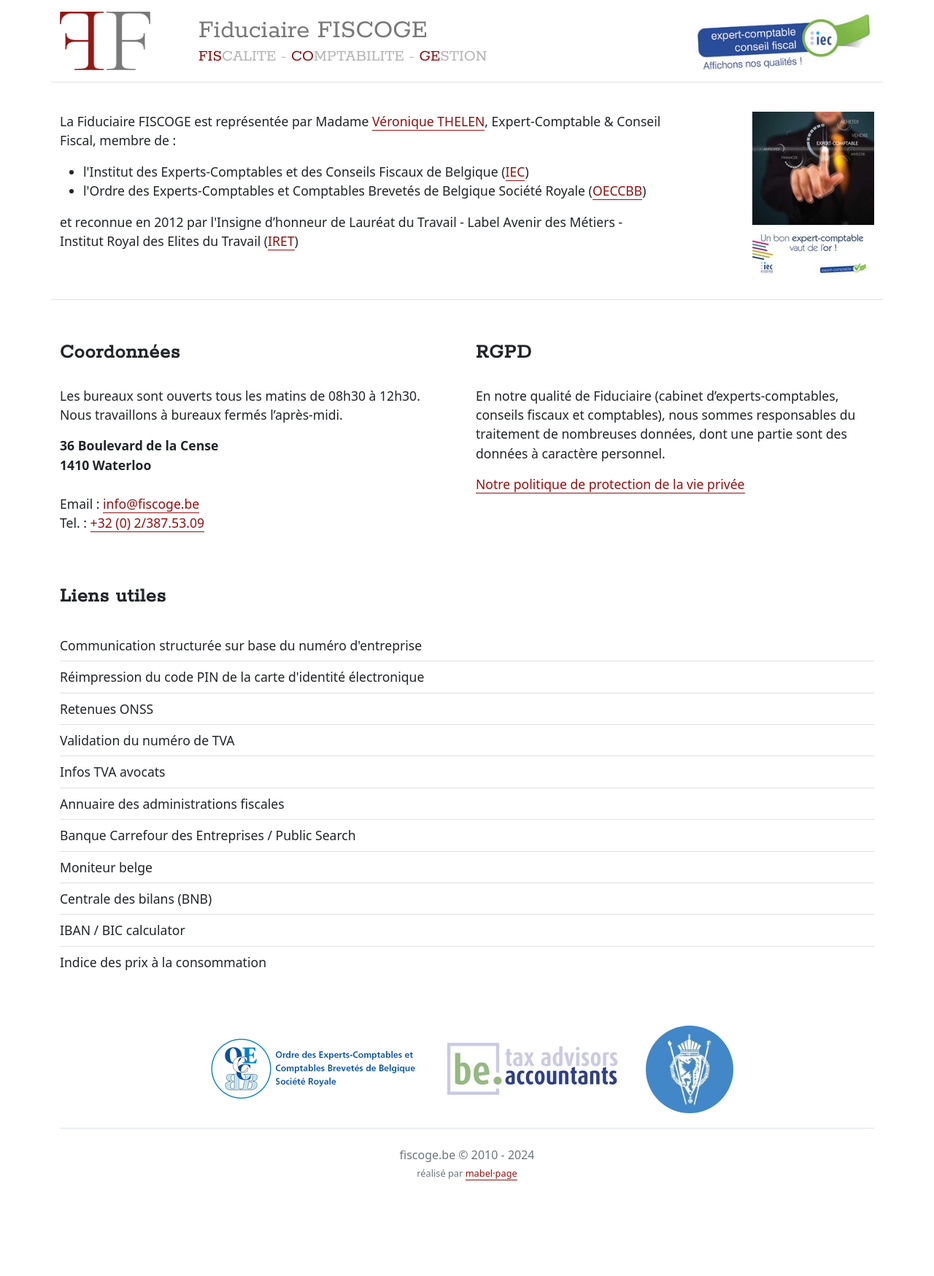
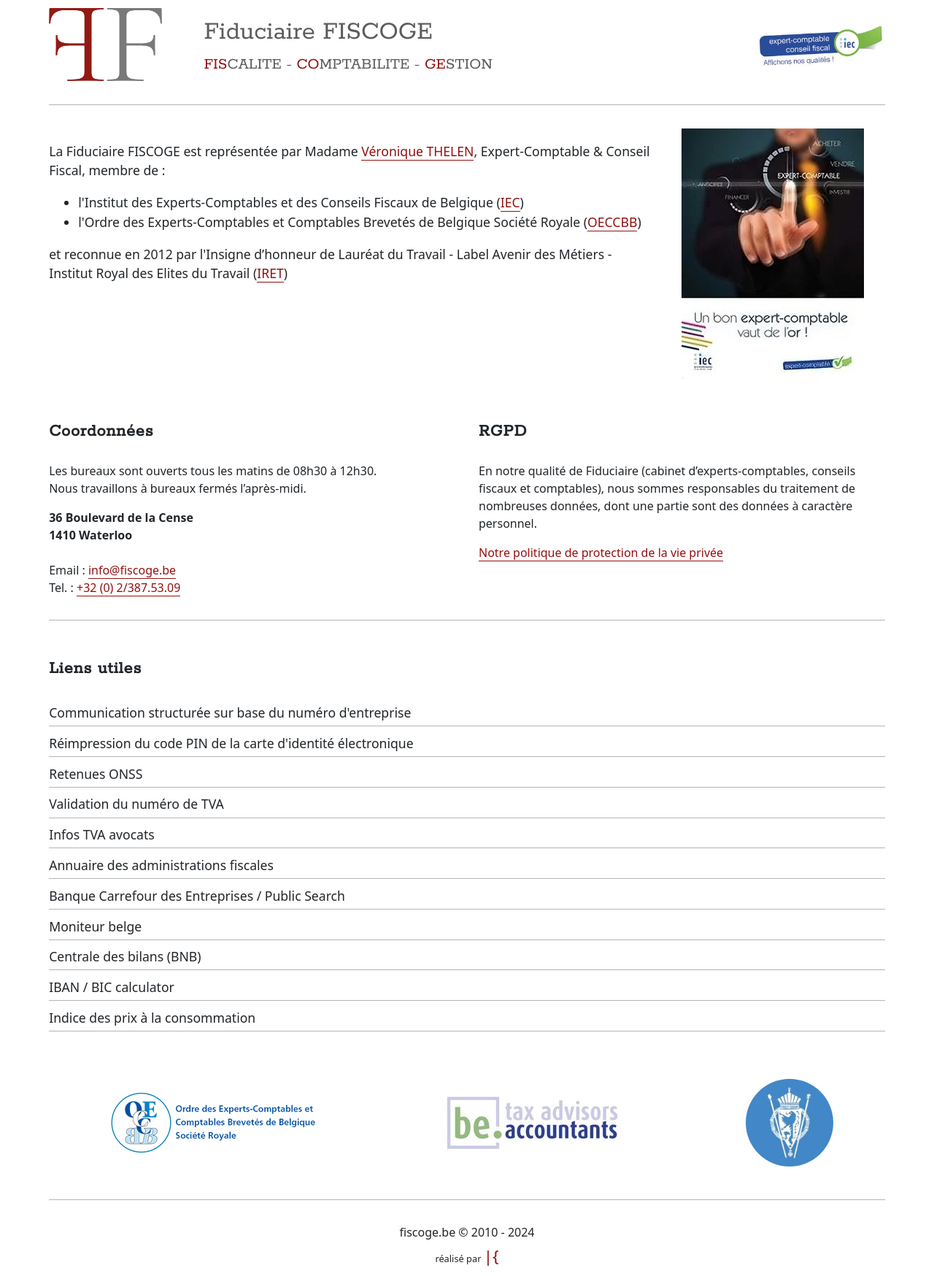
Before and after one commit to amstram-creation/fiscoge.be, a PHP site: page / in a window 1280 px wide. Shown: the whole page at 73% size. Before the commit the page ends 1617 px from the top, so only its background shows below. Run offline with PHP 8.4, Linux system fonts and the light colour scheme.

Commit message:
optimized site 100%

```diff
--- a/htdocs/assets/css/fiscoge.css
+++ b/htdocs/assets/css/fiscoge.css
@@ -1,103 +1,267 @@
-h1, h2, h3{
-  margin:0;
-  font-family: "Rokkitt", "Open Sans", "Helvetica Neue", "Helvetica", "sans-serif";
+@font-face {
+  font-family: 'Rokkitt';
+  src: url('/assets/Rokkitt-Regular.woff2') format('woff2'), url('/assets/Rokkitt-Regular.woff') format('woff');
+  font-style: normal;
+  font-weight: 400;
+  font-display: swap;
 }
 
-header h1{
-  font-size:1.3rem;
-  color:rgba(121,121,121,1);
+:root {
+  --font-content: system-ui, -apple-system, "Segoe UI", Roboto, "Helvetica Neue", "Noto Sans", "Liberation Sans", Arial, sans-serif;
+  --font-nav: "Rokkitt", "Open Sans", "Helvetica Neue", "Helvetica", "sans-serif";
+
+  --color-pri: #931010;
+  --color-sec: #212529;
+  --color-ter: rgb(92, 92, 92);
+  --color-ter-light: rgb(181, 181, 181);
 }
 
-header h2{
-  font-size:0.8rem;
-  color:rgba(181, 181, 181, 1);
+* {
+  box-sizing: border-box;
+
+  color: var(--color-sec);
+
+  font-family: var(--font-content);
+  font-style: normal;
+  font-weight: normal;
 }
 
-header strong{
-  color:#931010;
-  font-weight:normal;
+strong {
+  font-weight: bold;
 }
 
-@media (min-width: 400px){header h2{font-size:0.9rem;}}
-@media (min-width: 500px){header h2{font-size:1rem;}}
-@media (min-width: 500px){
-  header h1{font-size:1.5rem;}
-  header h2{font-size:1.2rem;}
-}
-@media (min-width: 576px){
-  header h1{font-size:2.3rem;}
-  header h2{font-size:1.4rem;}
+body {
+  padding: 0.7rem;
+  font-family: var(--font-content);
+  font-size: 1rem;
+  font-weight: 400;
+  line-height: 1.5;
+  max-width: 73rem;
+  margin: 0 auto;
+
+  -webkit-text-size-adjust: 100%;
+  -webkit-tap-highlight-color: transparent;
 }
 
-header img{
-  min-width:50px;
-  max-height:80px;
+body>header {
+  display: grid;
+  grid-template-columns: 1fr 4fr;
+  align-items: center;
+  gap: 1rem;
 }
 
-
-section{
-  font-size:1.1rem;
+body>header>img:last-child {
+  display: none;
 }
 
-a{color:#931010; text-decoration:none; border-bottom:1px solid #931010;}
-
-h3{
-  margin:2em 0 1em;
-  font-weight:bold;
-  letter-spacing:1px;
+.logos {
+  display: flex;
+  justify-content: space-around;
+  align-items: center;
+  margin: 3rem 0;
+  flex-wrap: wrap;
 }
 
-.modal-header h3{
-  margin:0;
+body>header,
+body>main,
+body>section.logos {
+  padding-bottom: 2rem;
+  border-bottom: 1px solid var(--color-ter-light);
+  margin-bottom: 2rem;
 }
 
-.list-group-item-action{
-  padding-left:0;
+body>header div {
+  flex-grow: 1;
 }
 
-.logos{
-  text-align:center;
-  margin-top:3em;
+img {
+  max-width: 100%;
+  height: auto;
 }
 
-img#oeccbb{
-  width:300px;
-  height:97px;
+img#oeccbb {
+  width: 300px;
+
 }
 
-img#iret{
-  width:120px;
-  height:120px;
-  border-radius:50%;
+img#iret {
+  width: 120px;
+  height: 120px;
+  border-radius: 50%;
 }
 
-#RGPD-modal{
-  background-color:rgba(0,0,0,0.5);
+h1,
+h2,
+h2>strong,
+h3 {
+  margin: 0;
+  font-family: var(--font-nav);
 }
 
-.modal-body .intro{
-  font-size:1.2rem;
+body>header h1 {
+  font-size: 1.3rem;
+  color: var(--color-ter);
 }
 
-.modal-body h4{
-  font-size:1.2em;
-  margin:2em 0em 1em;
+body>header h2 {
+  font-size: 0.8rem;
+  color: var(--color-ter);
 }
 
-.modal-dialog{
-  max-width:64em;
+a {
+  color: var(--color-pri);
+  text-decoration: none;
+  border-bottom: 1px solid var(--color-pri);
 }
 
-address strong{
-  display:block;
+h3 {
+  margin: 2em 0 1em;
+  font-weight: bold;
+  letter-spacing: 1px;
+  font-size: 1.5rem;
 }
 
-footer{
-  text-align:center;
+section {
+  font-size: 1.1rem;
 }
 
-footer span{
-  display:block;
-  margin-top:0.3em;
-  font-size:0.8rem;
+section#intro {
+  display: grid;
+  gap: 2rem;
 }
+
+@media screen and (min-width: 768px) {
+  body>header {
+    grid-template-columns: 1fr 4fr 1fr;
+    gap: 2rem;
+  }
+
+  body>header>img:last-child {
+    display: initial;
+  }
+
+  section#intro {
+    grid-template-columns: 3fr 1fr;
+  }
+
+  body>main {
+    display: grid;
+    grid-template-columns: 1fr 1fr;
+    gap: 2rem;
+  }
+}
+
+section nav {
+  display: flex;
+  flex-direction: column;
+}
+
+section nav a {
+  color: var(--color-sec);
+  border-color: var(--color-ter-light);
+  padding: 0.3rem 0;
+  margin-bottom: 0.3rem;
+}
+
+address strong {
+  display: block;
+}
+
+body>footer,
+body>footer>* {
+  text-align: center;
+}
+
+body>footer span {
+  display: block;
+  margin-top: 0.3em;
+  font-size: 0.8rem;
+}
+
+body>footer a.lareponse {
+  font-size: 1.4rem;
+  border: none;
+}
+
+body>header strong {
+  color: var(--color-pri);
+  font-weight: normal;
+}
+
+@media (min-width: 400px) {
+  body>header h2 {
+    font-size: 0.9rem;
+  }
+}
+
+@media (min-width: 500px) {
+  body>header h2 {
+    font-size: 1rem;
+  }
+}
+
+@media (min-width: 500px) {
+  body>header h1 {
+    font-size: 1.5rem;
+  }
+
+  body>header h2 {
+    font-size: 1.2rem;
+  }
+}
+
+@media (min-width: 576px) {
+  body>header h1 {
+    font-size: 2.3rem;
+  }
+
+  body>header h2 {
+    font-size: 1.4rem;
+  }
+}
+
+#RGPD-modal {
+  display: none;
+  background-color: rgba(0, 0, 0, 0.5);
+  position: fixed;
+  top: 0;
+  bottom: 0;
+  left: 0;
+  right: 0;
+  padding-bottom: 4rem;
+}
+
+#RGPD-modal .modal-dialog {
+
+  display: flex;
+  justify-content: center;
+}
+
+#RGPD-modal .modal-dialog>*:first-child {
+  position: relative;
+  background-color: #EEE;
+  padding: 0 2rem;
+  margin: 1rem 0;
+  border-radius: 0.5rem;
+  overflow: auto;
+  max-width: 64em;
+  height: 90vh;
+}
+
+#RGPD-modal header {
+  position: fixed;
+  background-color: #EEE;
+  display: flex;
+  justify-content: space-between;
+  align-items: center;
+  gap: 3rem;
+}
+
+#RGPD-modal header button,
+#RGPD-modal header h3 {
+  margin: 1rem 0;
+}
+
+#RGPD-modal main {
+  padding-top: 3rem;
+}
--- a/htdocs/content/RGPD-intro.html
+++ b/htdocs/content/RGPD-intro.html
@@ -1,3 +1,2 @@
-<h3>RGPD</h3>
 <p>En notre qualité de Fiduciaire (cabinet d’experts-comptables, conseils fiscaux et comptables), nous sommes responsables du traitement de nombreuses données, dont une partie sont des données à caractère personnel.</p>
 <a id="RGPD-link" href="#">Notre politique de protection de la vie privée</a>
--- a/htdocs/content/liens.html
+++ b/htdocs/content/liens.html
@@ -1,12 +1,12 @@
-<a class="list-group-item list-group-item-action" href="https://finances.belgium.be/fr/communication-structur%C3%A9e" target="_blank">Communication structurée sur base du numéro d'entreprise</a>
-<a class="list-group-item list-group-item-action" href="https://www.ibz.rrn.fgov.be/fr/documents-didentite/eid/demande-dun-code-pin/" target="_blank">Réimpression du code PIN de la carte d'identité électronique</a>
-<a class="list-group-item list-group-item-action" href="https://www.socialsecurity.be/site_fr/employer/applics/30bis/index.htm" target="_blank">Retenues ONSS</a>
-<a class="list-group-item list-group-item-action" href="https://europa.eu/youreurope/business/taxation/vat/check-vat-number-vies/index_fr.htm" target="_blank">Validation du numéro de TVA</a>
-<a class="list-group-item list-group-item-action" href="http://www.infos-tva-avocats.be/" target="_blank">Infos TVA avocats</a>
+<a href="https://finances.belgium.be/fr/communication-structur%C3%A9e" target="_blank">Communication structurée sur base du numéro d'entreprise</a>
+<a href="https://www.ibz.rrn.fgov.be/fr/documents-didentite/eid/demande-dun-code-pin/" target="_blank">Réimpression du code PIN de la carte d'identité électronique</a>
+<a href="https://www.socialsecurity.be/site_fr/employer/applics/30bis/index.htm" target="_blank">Retenues ONSS</a>
+<a href="https://europa.eu/youreurope/business/taxation/vat/check-vat-number-vies/index_fr.htm" target="_blank">Validation du numéro de TVA</a>
+<a href="http://www.infos-tva-avocats.be/" target="_blank">Infos TVA avocats</a>
 
-<a class="list-group-item list-group-item-action" href="https://eservices.minfin.fgov.be/annucomp/main.do" target="_blank">Annuaire des administrations fiscales</a>
-<a class="list-group-item list-group-item-action" href="https://kbopub.economie.fgov.be/kbopub/zoeknummerform.html?lang=fr" target="_blank">Banque Carrefour des Entreprises / Public Search</a>
-<a class="list-group-item list-group-item-action" href="http://www.ejustice.just.fgov.be/tsv/tsvf.htm" target="_blank">Moniteur belge</a>
-<a class="list-group-item list-group-item-action" href="https://www.nbb.be/fr/centrale-des-bilans" target="_blank">Centrale des bilans (BNB)</a>
-<a class="list-group-item list-group-item-action" href="https://www.ibanbic.be/" target="_blank">IBAN / BIC calculator</a>
-<a class="list-group-item list-group-item-action" href="https://statbel.fgov.be/fr/themes/prix-la-consommation/indice-des-prix-la-consommation" target="_blank">Indice des prix à la consommation</a>
+<a href="https://eservices.minfin.fgov.be/annucomp/main.do" target="_blank">Annuaire des administrations fiscales</a>
+<a href="https://kbopub.economie.fgov.be/kbopub/zoeknummerform.html?lang=fr" target="_blank">Banque Carrefour des Entreprises / Public Search</a>
+<a href="http://www.ejustice.just.fgov.be/tsv/tsvf.htm" target="_blank">Moniteur belge</a>
+<a href="https://www.nbb.be/fr/centrale-des-bilans" target="_blank">Centrale des bilans (BNB)</a>
+<a href="https://www.ibanbic.be/" target="_blank">IBAN / BIC calculator</a>
+<a href="https://statbel.fgov.be/fr/themes/prix-la-consommation/indice-des-prix-la-consommation" target="_blank">Indice des prix à la consommation</a>
--- a/htdocs/index.php
+++ b/htdocs/index.php
@@ -1,10 +1,28 @@
+<?php
+header('Cache-Control: max-age=31536000');
+header('Expires: Wed, 09 May '.(intval(date('Y'))+1).' 12:00:00 GMT');
+$nonce = bin2hex(random_bytes(16));
+$headers = [
+  "base-uri 'self'",
+  "default-src 'self';",
+  "script-src 'self' 'nonce-{$nonce}' 'unsafe-inline'",
+  "style-src 'self' 'unsafe-inline'",
+  "connect-src 'self' 'nonce-{$nonce}'",
+  "img-src 'self' 'nonce-{$nonce}'",
+  "frame-src 'self' 'nonce-{$nonce}'",
+  "font-src 'self' 'nonce-{$nonce}'",
+];
+foreach ($headers as $key => $header)
+  header('Content-Security-Policy: ' . implode('; ', $headers) . ';');
+
+?>
 <!doctype html>
 <html lang="fr">
 
 <head>
   <meta charset="utf-8">
   <meta name="viewport" content="width=device-width, initial-scale=1">
-  <meta name="description" content="">
+  <meta name="description" content="La Fiduciaire FISCOGE est représentée par Madame Véronique THELEN, Expert-Comptable & Conseil Fiscal, membre de l'Institut des Experts-Comptables et des Conseils Fiscaux de Belgique (IEC), de l'Ordre des Experts-Comptables et Comptables Brevetés de Belgique Société Royale (OECCBB) et reconnue en 2012 par l'Insigne d’honneur de Lauréat du Travail - Label Avenir des Métiers - Institut Royal des Elites du Travail (IRET)">
   <meta name="author" content="mabel.page">
   <meta name="generator" content="amstram.be">
 
@@ -16,109 +34,97 @@
 
   <title>Fiduciaire FISCOGE</title>
 
-  <!-- CSS only -->
-  <link href="https://cdn.jsdelivr.net/npm/bootstrap@5.2.3/dist/css/bootstrap.min.css" rel="stylesheet" integrity="sha384-rbsA2VBKQhggwzxH7pPCaAqO46MgnOM80zW1RWuH61DGLwZJEdK2Kadq2F9CUG65" crossorigin="anonymous">
-  <link rel="stylesheet" href="https://fonts.googleapis.com/css2?family=Rokkitt">
   <!-- Favicons -->
-  <link rel="apple-touch-icon" href="./assets/img/favicons/apple-touch-icon.png" sizes="180x180">
-  <link rel="icon" href="./assets/img/favicons/android-chrome-512x512.png" sizes="512x512" type="image/png">
-  <link rel="icon" href="./assets/img/favicons/android-chrome-192x192.png" sizes="192x192" type="image/png">
-  <link rel="icon" href="./assets/img/favicons/favicon-32x32.png" sizes="32x32" type="image/png">
-  <link rel="icon" href="./assets/img/favicons/favicon-16x16.png" sizes="16x16" type="image/png">
-  <link rel="manifest" href="./assets/img/favicons/site.webmanifest">
-  <link rel="icon" href="./assets/img/favicons/favicon.ico">
+  <link rel="apple-touch-icon" href="/assets/img/favicons/apple-touch-icon.png" sizes="180x180">
+  <link rel="icon" href="/assets/img/favicons/android-chrome-512x512.png" sizes="512x512" type="image/png">
+  <link rel="icon" href="/assets/img/favicons/android-chrome-192x192.png" sizes="192x192" type="image/png">
+  <link rel="icon" href="/assets/img/favicons/favicon-32x32.png" sizes="32x32" type="image/png">
+  <link rel="icon" href="/assets/img/favicons/favicon-16x16.png" sizes="16x16" type="image/png">
+  <link rel="manifest" href="/assets/img/favicons/site.webmanifest">
+  <link rel="icon" href="/assets/img/favicons/favicon.ico">
 
   <!-- Custom styles for this template -->
-  <link href="./assets/css/fiscoge.css" rel="stylesheet">
+  <style>
+    <?php echo file_get_contents('assets/css/fiscoge.css'); ?>
+  </style>
 </head>
 
 <body>
-  <div class="container-fluid container-lg">
-    <header class="row py-3 mb-3 border-bottom">
-      <div class="col col-2 col-sm-3 col-md-2 d-flex align-items-center">
-        <img class="img-fluid" src="./assets/img/fiscoge-logo.png" alt="Logo FISCOGE">
-      </div>
-      <div class="col col-10 col-sm-9 col-md-7 col-lg-6 d-flex flex-column justify-content-center">
+  <header>
+    <img src="/assets/img/fiscoge-logo.png" alt="Logo FISCOGE" width="155" height="155">
+    <div>
       <h1>Fiduciaire FISCOGE</h1>
       <h2><strong>FIS</strong>CALITE - <strong>CO</strong>MPTABILITE - <strong>GE</strong>STION</h2>
 
     </div>
-      <div class="col col-md-3 col-lg-4 d-none d-md-flex align-items-center justify-content-end">
-        <img class="img-fluid" src="./assets/img/Site_Label-EC-FR-baseline_klein.jpg" alt="Label IEC">
-      </div>
+    <img src="/assets/img/Site_Label-EC-FR-baseline_klein.jpg" alt="Label IEC" width="300" height="95">
   </header>
 
-    <section class="row py-4 border-bottom">
-      <div class="col col-lg-9">
+  <section id="intro">
+    <div>
       <?php echo file_get_contents('content/intro.html'); ?>
     </div>
-
-      <div class="d-none d-lg-block col-md-3 text-end">
-        <img src="./assets/img/Pub_doigt_fr.jpg" alt="Un bon expert-comptable vaut de l'or">
-      </div>
+    <img src="/assets/img/Pub_doigt_fr-2x-75.webp" alt="Un bon expert-comptable vaut de l'or" width="250" height="349">
   </section>
 
-    <section class="row">
-      <div class="col-md-6">
+  <main>
+    <article>
       <h3>Coordonnées</h3>
       <?php echo file_get_contents('content/coordonnees.html'); ?>
       <?php echo file_get_contents('content/adresse.html'); ?>
-      </div>
-      <div class="col-md-6">
+    </article>
+    <article>
+      <h3>RGPD</h3>
       <?php echo file_get_contents('content/RGPD-intro.html'); ?>
-      </div>
-      <div class="col-12">
+    </article>
+  </main>
+
+  <section>
     <h3>Liens utiles</h3>
-        <div class="list-group list-group-flush ">
+    <nav>
       <?php echo file_get_contents('content/liens.html'); ?>
-        </div>
-      </div>
+    </nav>
   </section>
 
   <section class="logos">
-      <img id="oeccbb" src="./assets/img/oeccbb.png" alt="Ordre des Experts-Comptables et Comptables Brevetés de Belgique Société Royale" />
-      <img src="./assets/img/Logo-Be_tax-advisors-accountant.jpg" alt="" />
-      <img id="iret" src="./assets/img/IRET.jpg" alt="Institut Royal des Elites du Travail" />
+    <img id="oeccbb" src="/assets/img/oeccbb-min.png" alt="Ordre des Experts-Comptables et Comptables Brevetés de Belgique Société Royale" width="300" height="97" />
+    <img src="/assets/img/Logo-Be_tax-advisors-accountant.jpg" alt="" width="300" height="145" />
+    <img id="iret" src="/assets/img/IRET.jpg" alt="Institut Royal des Elites du Travail" width="160" height="160" />
   </section>
 
-    <footer class="pt-4 my-2 text-muted border-top">
-      fiscoge.be &copy; 2010 - <?php echo date('Y'); ?> <span>réalisé par <a href="https://mabel.page">mabel&middot;page</a></span>
+  <footer>
+    fiscoge.be &copy; 2010 - <?php echo date('Y'); ?> <span>réalisé par <a class="lareponse" href="https://lareponse.be">|{</a></span>
   </footer>
-  </div>
 
-  <div id="RGPD-modal" class="modal fade" tabindex="-1" aria-labelledby="RGPD-modal" aria-modal="true" role="dialog">
+  <div id="RGPD-modal" class="" tabindex="-1" aria-labelledby="RGPD-modal" aria-modal="true" role="dialog">
     <div class="modal-dialog modal-dialog-scrollable">
-      <div class="modal-content">
-        <div class="modal-header">
+      <div>
+
+        <header>
           <h3 class="modal-title" id="exampleModalScrollableTitle">Politique de protection de la vie privée</h3>
-          <button type="button" class="btn-close" data-bs-dismiss="modal" aria-label="Close"></button>
-        </div>
-        <div class="modal-body">
+          <nav>
+            <button type="button" class="btn-close" data-bs-dismiss="modal" aria-label="Close">X</button>
+          </nav>
+        </header>
+        <main>
           <?php echo file_get_contents('content/RGPD.html'); ?>
-
-        </div>
-
+        </main>
       </div>
     </div>
   </div>
 
-  <script>
+  <script nonce="<?= $nonce ?>">
     document.getElementById('RGPD-link').addEventListener('click', (event) => {
       event.preventDefault();
+      document.getElementById('RGPD-modal').style.display = 'block';
+      document.body.style.overflow = 'hidden';
+      //disable scrolling on the body
 
-      document.querySelector('body').classList.add('modal-open');
-
-      let modal = document.getElementById('RGPD-modal');
-      modal.classList.add('show');
-      modal.style.display = 'block';
     })
 
     document.querySelector('.btn-close').addEventListener('click', (event) => {
-      document.querySelector('body').classList.remove('modal-open');
-
-      let modal = document.getElementById('RGPD-modal');
-      modal.classList.remove('show');
-      modal.style.display = 'none';
+      document.getElementById('RGPD-modal').style.display = 'none';
+      document.body.style.overflow = 'auto';
     });
   </script>
 </body>
```
Also changed, not shown: htdocs/.htaccess (added), htdocs/assets/Rokkitt-Regular.woff (added), htdocs/assets/Rokkitt-Regular.woff2 (added), htdocs/assets/img/Pub_doigt_fr-2x-75.jpeg (added), htdocs/assets/img/Pub_doigt_fr-2x-75.webp (added), htdocs/assets/img/favicons/site.webmanifest, htdocs/assets/img/fiscoge-logo.png, htdocs/assets/img/oeccbb-min.png (added), htdocs/assets/img/oeccbb.png (deleted). Lines whose indentation alone changed are shown as unchanged.
